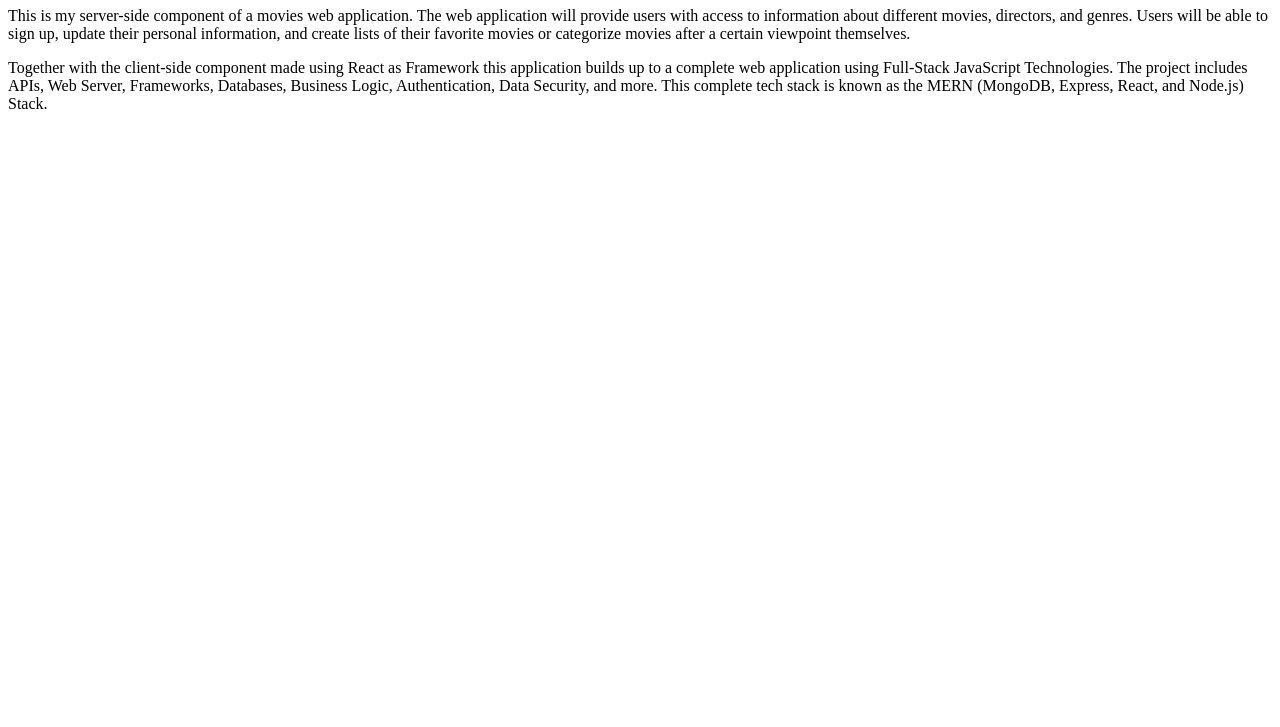
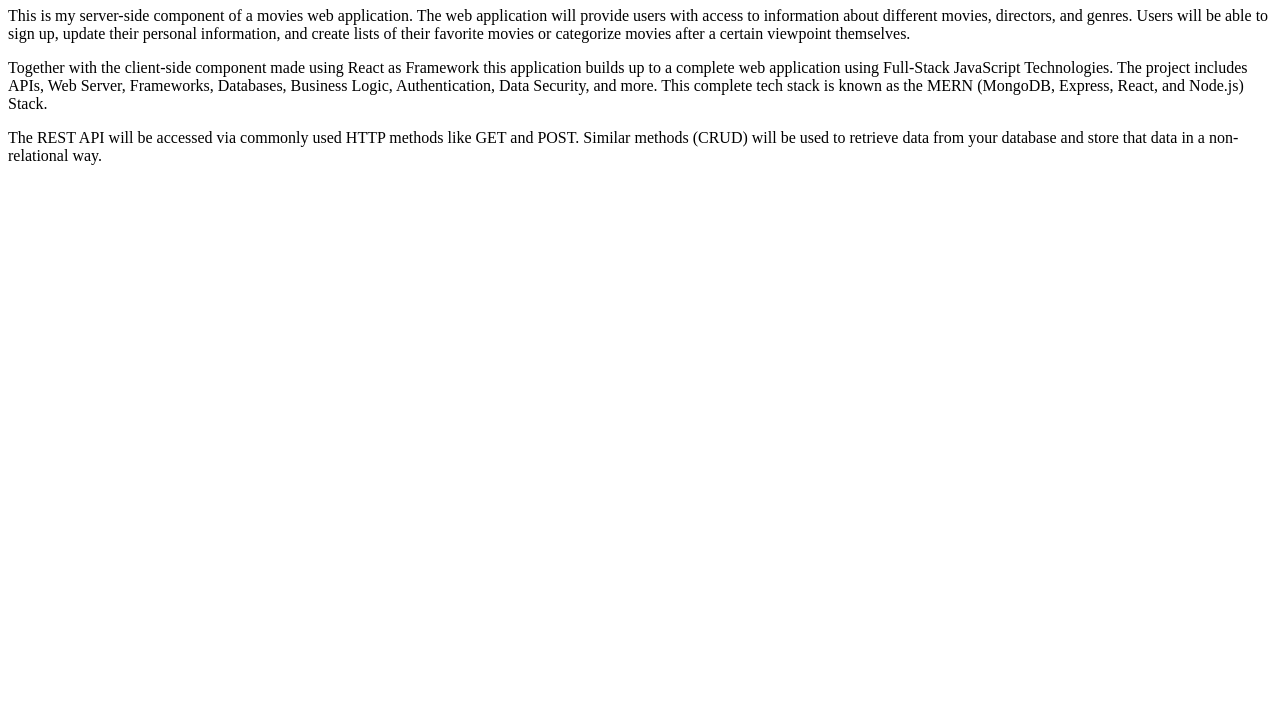
Before and after one commit to Kittekat14/movie_api, a plain HTML site: page documentation.html in a window 1280 px wide. Shown: the part 73-800 px from the top of the page. Drawn offline with Linux system fonts and the light colour scheme.

Commit message:
Initial commit

```diff
--- a/documentation.html
+++ b/documentation.html
@@ -10,5 +10,9 @@
   <h1>Documentation</h1>
   <p>This is my server-side component of a movies web application. The web application will provide users with access to information about different movies, directors, and genres. Users will be able to sign up, update their personal information, and create lists of their favorite movies or categorize movies after a certain viewpoint themselves.</p>
   <p>Together with the client-side component made using React as Framework this application builds up to a complete web application using Full-Stack JavaScript Technologies. The project includes APIs, Web Server, Frameworks, Databases, Business Logic, Authentication, Data Security, and more. This complete tech stack is known as the MERN (MongoDB, Express, React, and Node.js) Stack.</p>
+  <p>The   REST   API
+    will   be   accessed   via   commonly   used   HTTP   methods   like   GET   and   POST.   Similar   methods
+    (CRUD)   will   be   used   to   retrieve   data   from   your   database   and   store   that   data   in   a   non-relational
+    way. </p>
 </body>
 </html>
```
